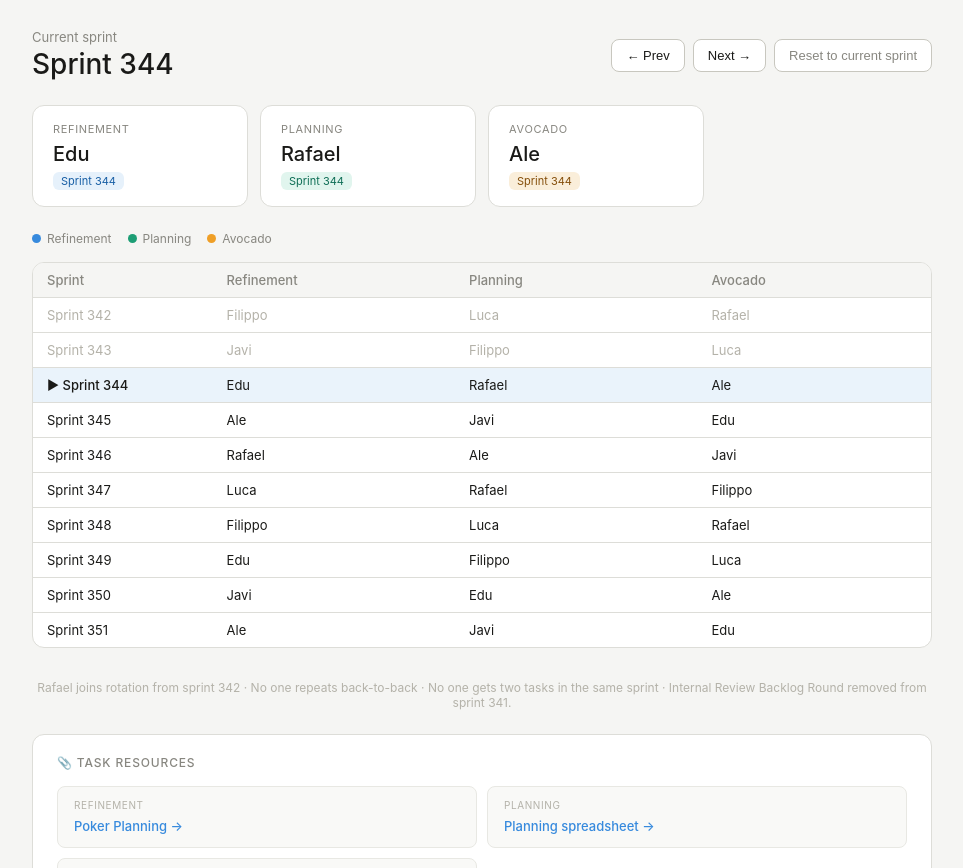
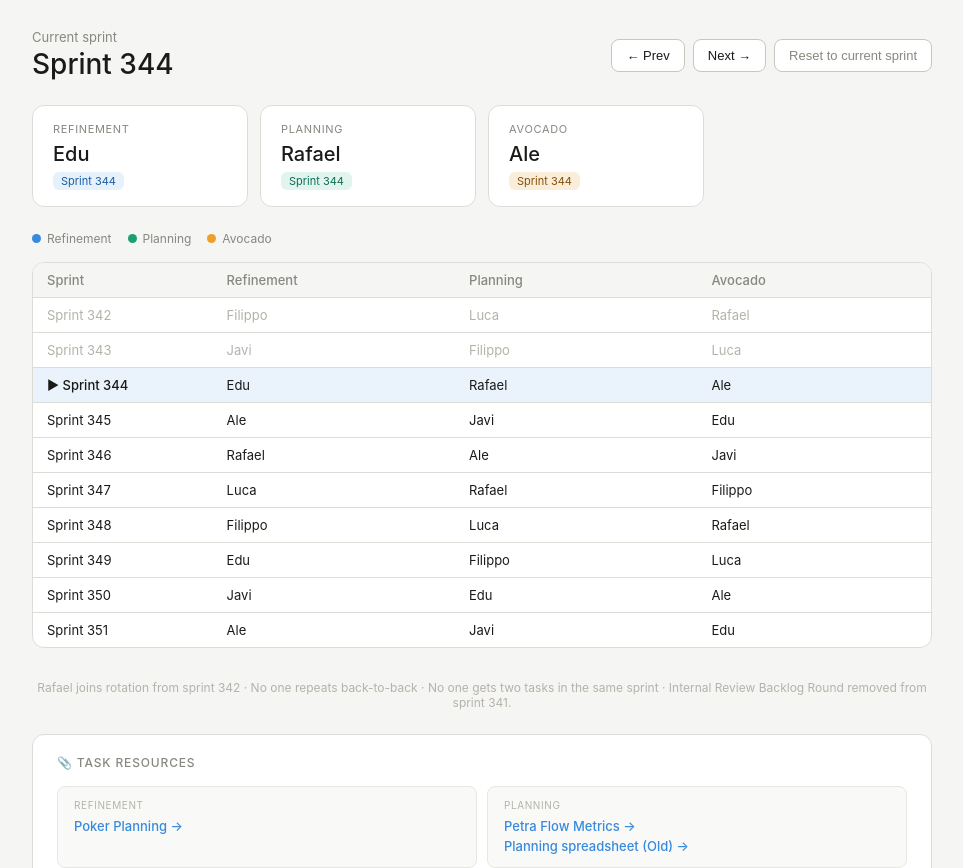
Before and after one commit to alejandragomez-dt/team-petra-rotation, a website built with Vite: page index.html in a window 1280 px wide. Shown: the part 82-950 px from the top of the page, without its empty margins (158-1121 px from the left). Built offline with nearby package versions, Linux system fonts and the light colour scheme.

Commit message:
Added new petra flow metric app to planning section.

```diff
--- a/index.html
+++ b/index.html
@@ -56,7 +56,9 @@
       </div>
       <div class="resource-card">
         <div class="rc-label">Planning</div>
-        <a href="https://dynatrace-my.sharepoint.com/:x:/p/javier_fernandez/EZe_aOrliihFqsJWTGMPdzEBaO3wCqWZjFKy5UwvvGJa8g?e=EeVWet" target="_blank">Planning spreadsheet →</a>
+        <a href="https://umsaywsjuo.dev.apps.dynatracelabs.com/ui/apps/my.petra.flow.metrics/" target="_blank">Petra Flow Metrics →</a>
+        <br>
+        <a href="https://dynatrace-my.sharepoint.com/:x:/p/javier_fernandez/EZe_aOrliihFqsJWTGMPdzEBaO3wCqWZjFKy5UwvvGJa8g?e=EeVWet" target="_blank">Planning spreadsheet (Old) →</a>
       </div>
       <div class="resource-card">
         <div class="rc-label">Avocado</div>
```
